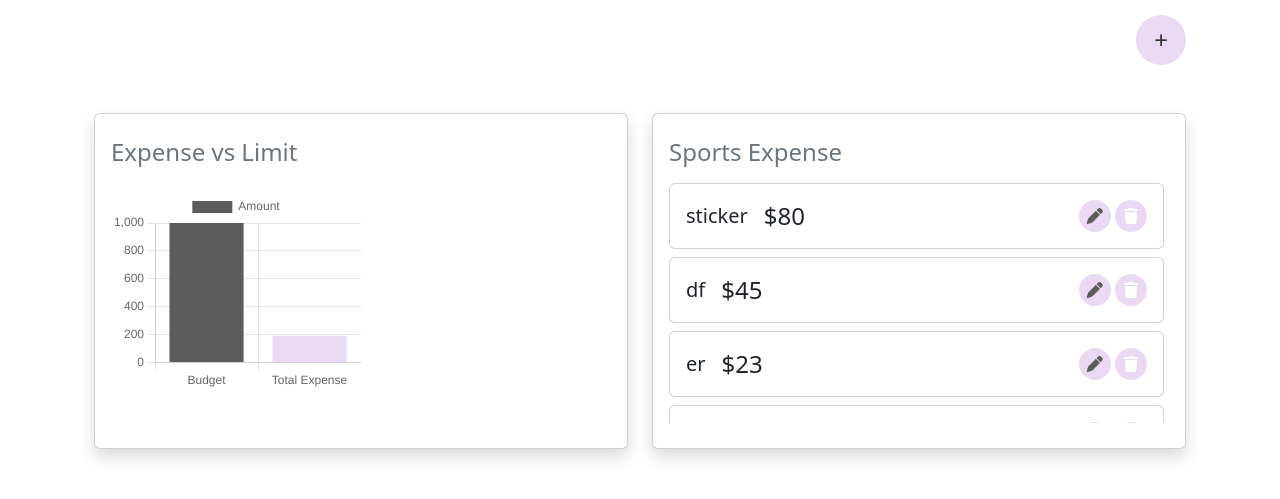
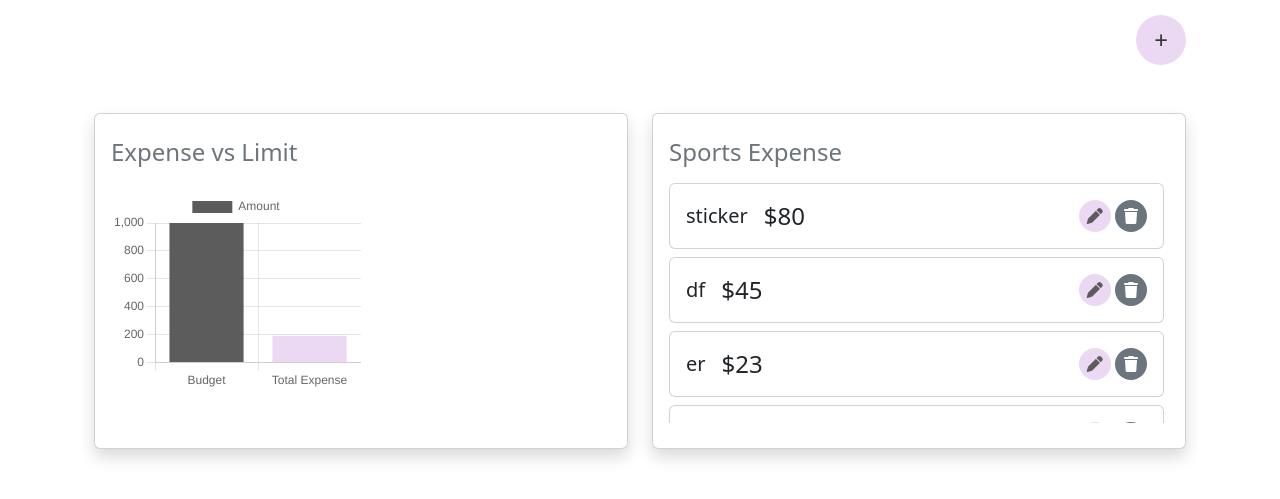
Before and after one commit to rameshMonika/expense-tracker-flask, a Flask app: page / in a window 1280 px wide. Shown: the part 177-676 px from the top of the page. Run offline with Flask 3, Linux system fonts and the light colour scheme.

Commit message:
Update index.html

```diff
--- a/templates/index.html
+++ b/templates/index.html
@@ -149,6 +149,21 @@
       flex-direction: column;
       justify-content: space-between;
     }
+
+    .delete-btn{
+      background-color: #6c757d !important;
+      color: white;
+      border-radius: 50%;
+      width: 32px;
+      height: 32px;
+    }
+
+    .btn-secondary{
+      background-color: #6c757d !important;
+      color: #fff;
+
+    }
+
   </style>
 
 
@@ -343,7 +358,7 @@
               </button>
               <button
                 type="button"
-                class="btn btn-primary"
+                class="btn"
                 onclick="saveEditedExpense()"
               >
                 Save Changes
@@ -373,8 +388,8 @@
                                 style="background-color: #ebd9f3; color:#5c5c5c; border-radius: 50%; width: 32px; height: 32px;">
                                 <i class="fa-solid fa-pen"></i>
                             </button>
-                            <button onclick="deleteExpense('${expense.description}')" class="btn btn-sm"
-                                style="background-color: #6c757d; color: white; border-radius: 50%; width: 32px; height: 32px;">
+                            <button onclick="deleteExpense('${expense.description}')" class="btn btn-sm delete-btn"
+                                >
                                 <i class="fa-solid fa-trash"></i>
                             </button>
 
```
